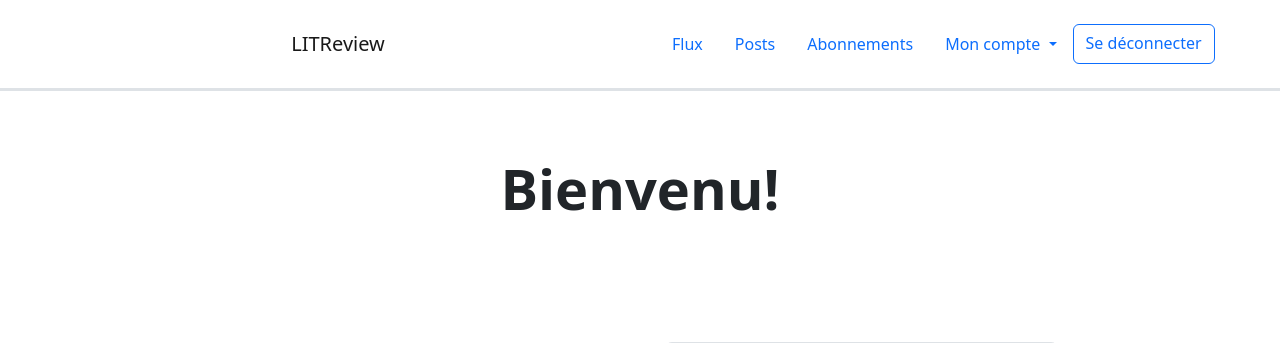
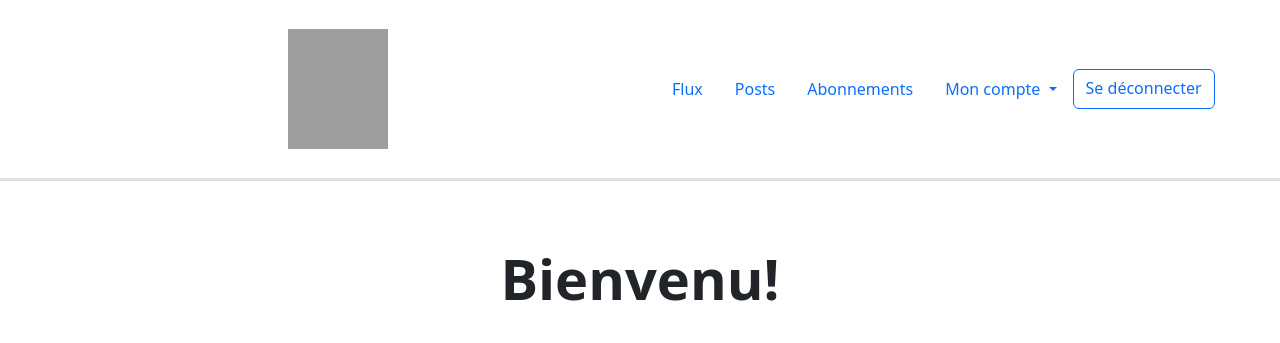
Before and after one commit to ChristelleDS/OC_Projet9, a Django app: page / in a window 1280 px wide. Shown: the top 343 px of the page. Run offline with Django 4.2, Linux system fonts and the light colour scheme; some libraries are stand-ins or nearby versions; grey boxes are pictures that could not be loaded.

Commit message:
ajout logo header

```diff
--- a/templates/base.html
+++ b/templates/base.html
@@ -20,7 +20,9 @@
         <div class="row border-3 d-flex flex-column flex-md-row align-items-center p-3 px-md-4 mb-3 bg-white border-bottom box-shadow">
             <header>
                 <nav class="navbar-expand navbar">
-                    <a class="navbar-brand col col-6 text-center" href="{% url 'feed' %}">LITReview</a>
+                    <a class="navbar-brand col col-6 text-center" href="{% url 'feed' %}">
+                    <img src="https://user.oc-static.com/upload/2020/09/18/16004297044411_P7.png" alt="LITReview"
+                         width="100" height="120"></a>
                     <div class="collapse navbar-collapse col flex-content-right" id="navbarSupportedContent">
                         <ul class="nav nav-pills flex-column flex-md-row">
                           <li class="nav-item">
```
Also changed, not shown: db.sqlite3.
